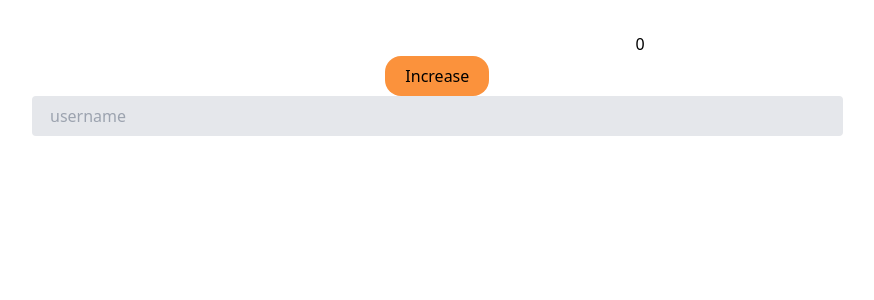
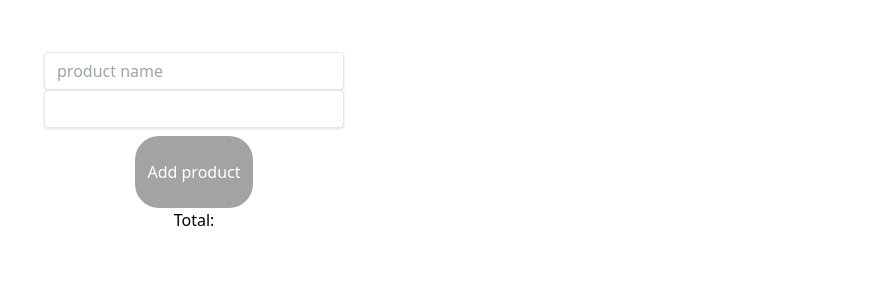
Before and after one commit to dragon3636/book-web, a React (Vite) app: page / in a window 1280 px wide. Shown: the top 300 px of the page, without its empty margins (0-874 px from the left). Built offline with nearby package versions, Linux system fonts and the light colour scheme.

Commit message:
using hook useMemo

```diff
--- a/src/App.jsx
+++ b/src/App.jsx
@@ -2,7 +2,8 @@ import { useCallback, useState } from "react";
 import "./App.css";
 // import List from './components/f8/List';
 // import Content from './components/f8/Content';
-import Login from "./components/f8/Login";
+// import Login from "./components/f8/Login";
+import Product from "./components/f8/Product";
 // import CounDownTimeout from './components/f8/CounDownTimeout';
 // import PreviewAvatar from './components/f8/PreviewAvatar';
 // import Layer from "./components/f8/Layer";
@@ -14,17 +15,8 @@ import Login from "./components/f8/Login";
 // const countryData = ['Vietname', 'Thailand', 'China', 'Japan'];
 
 function App() {
-  const [count, setCount] = useState(0);
-  const handleIncrease = useCallback(() => {
-    setCount((prev) => prev + 1);
-  }, []);
   console.log("re-render app");
-  return (
-    <div className="w-full h-96">
-      <h1>{count}</h1>
-      <Login onIncrease={handleIncrease}></Login>
-    </div>
-  );
+  return <Product></Product>;
 }
 
 export default App;
--- /dev/null
+++ b/src/components/f8/Product.jsx
@@ -0,0 +1,58 @@
+import { useMemo, useState } from "react";
+
+const Product = () => {
+  const [price, setPrice] = useState("");
+  const [name, setName] = useState("");
+  const [product, setProduct] = useState([]);
+  const handleSubmit = () => {
+    setProduct([...product, { name, price: +price }]);
+  };
+  const total = useMemo(() => {
+    product.reduce((preV, currentV) => {
+      console.log("Re caculate");
+      return preV + currentV.price;
+    }, 0);
+  }, [product]);
+  return (
+    <div className="max-w-[300px] mx-3 my-5">
+      <input
+        className="shadow appearance-none border rounded w-full py-2 px-3 text-gray-700 leading-tight focus:outline-none focus:shadow-outline"
+        type="text"
+        name="product"
+        value={name}
+        id=""
+        placeholder="product name"
+        onChange={(event) => {
+          setName(event.target.value);
+        }}
+      />
+      <input
+        className="shadow appearance-none border rounded w-full py-2 px-3 text-gray-700 leading-tight focus:outline-none focus:shadow-outline"
+        type="text"
+        name="price"
+        value={price}
+        id=""
+        onChange={(event) => {
+          setPrice(parseInt(event.target.value));
+        }}
+      />
+      <button
+        type="button"
+        className="bg-neutral-400 text-white mt-2 px-3 py-6 rounded-3xl hover:bg-neutral-800 cursor-pointer"
+        onClick={handleSubmit}
+      >
+        Add product
+      </button>
+      <br />
+      <label className="inline">Total: {total}</label>
+      <ul>
+        {product.length > 0 &&
+          product.map((item, index) => (
+            <li key={index}>{`${item.name} - ${item.price}`}</li>
+          ))}
+      </ul>
+    </div>
+  );
+};
+
+export default Product;
```
